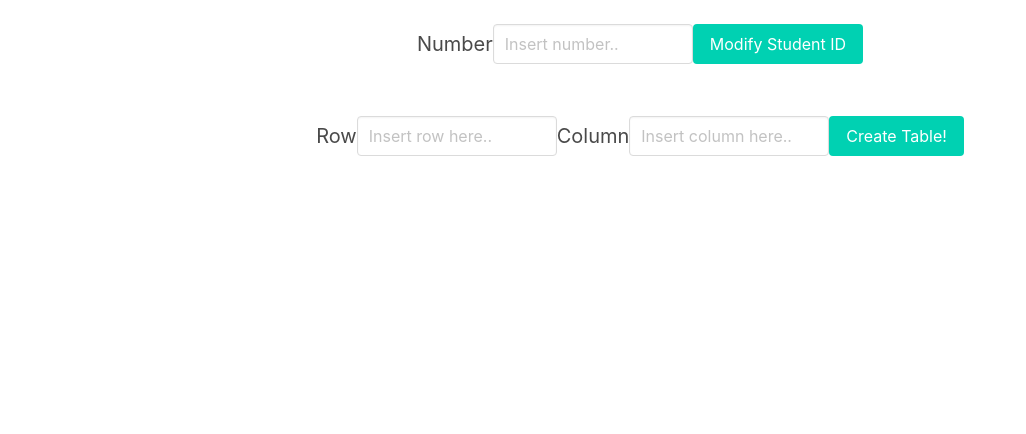
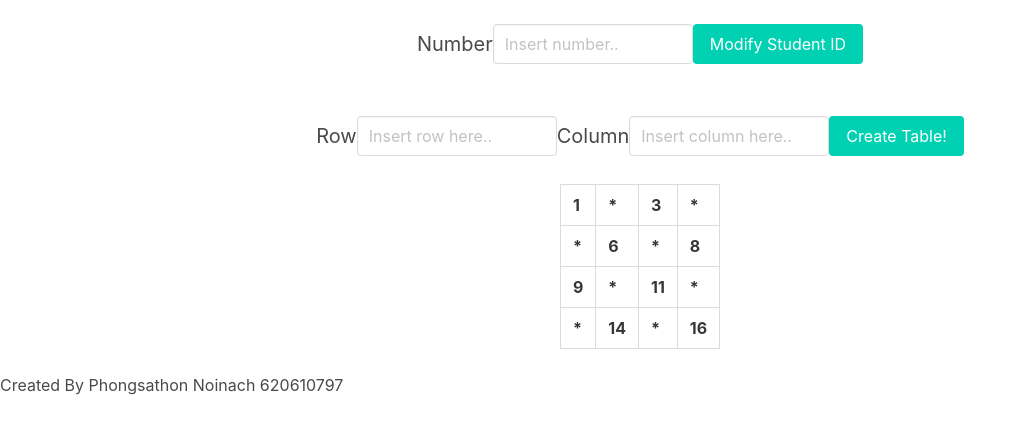
Before and after one commit to cpe-cmu-261207/quiz11-GraPhong, a plain HTML site: page index.html in a window 1280 px wide. Shown: the whole page, without its empty margins (0-1026 px from the left). Drawn offline with nearby package versions, Linux system fonts and the light colour scheme.

Commit message:
แตก1

```diff
--- a/app_template.js
+++ b/app_template.js
@@ -1 +1,7 @@
 //your code here!
+document.addEventListener('DOMContentLoaded',function(){
+    document.querySelector('form').onsubmit = function()
+
+        return false
+    }
+})
--- a/index.html
+++ b/index.html
@@ -13,8 +13,9 @@
     <div class='level'>
         <div class='level-item'>
             <a class='subtitle'>Number</a>
-            <input id='input-number' placeholder='Insert number..' class='input' style='width: 200px'></input>
-            <button id='button-compute' class='button is-primary'>Modify Student ID</button>
+            <input id='input-number' placeholder='Insert number..' class='input' style='width: 200px'value =></input>
+            <button id='button-compute' class='button is-primary' >Modify Student ID</button>
+            <output name = "result"></output>
         </div>
     </div>
 
@@ -39,10 +40,34 @@
     <div class='level'>
         <div class='level-item'>
             <table id='table' class='table  is-bordered'>
+                <tr>
+                    <th>1</th>
+                    <th>*</th>
+                    <th>3</th>
+                    <th>*</th>
+                  </tr>
+                  <tr>
+                    <th>*</th>
+                    <th>6</th>
+                    <th>*</th>
+                    <th>8</th>
+                  </tr>
+                  <tr>
+                    <th>9</th>
+                    <th>*</th>
+                    <th>11</th>
+                    <th>*</th>
+                  </tr>
+                  <tr>
+                    <th>*</th>
+                    <th>14</th>
+                    <th>*</th>
+                    <th>16</th>
+                  </tr>
             </table>
         </div>
     </div>
-
+    <div >Created By Phongsathon Noinach 620610797</div>
     <script src='app_template.js'></script>
 </body>
 
```
